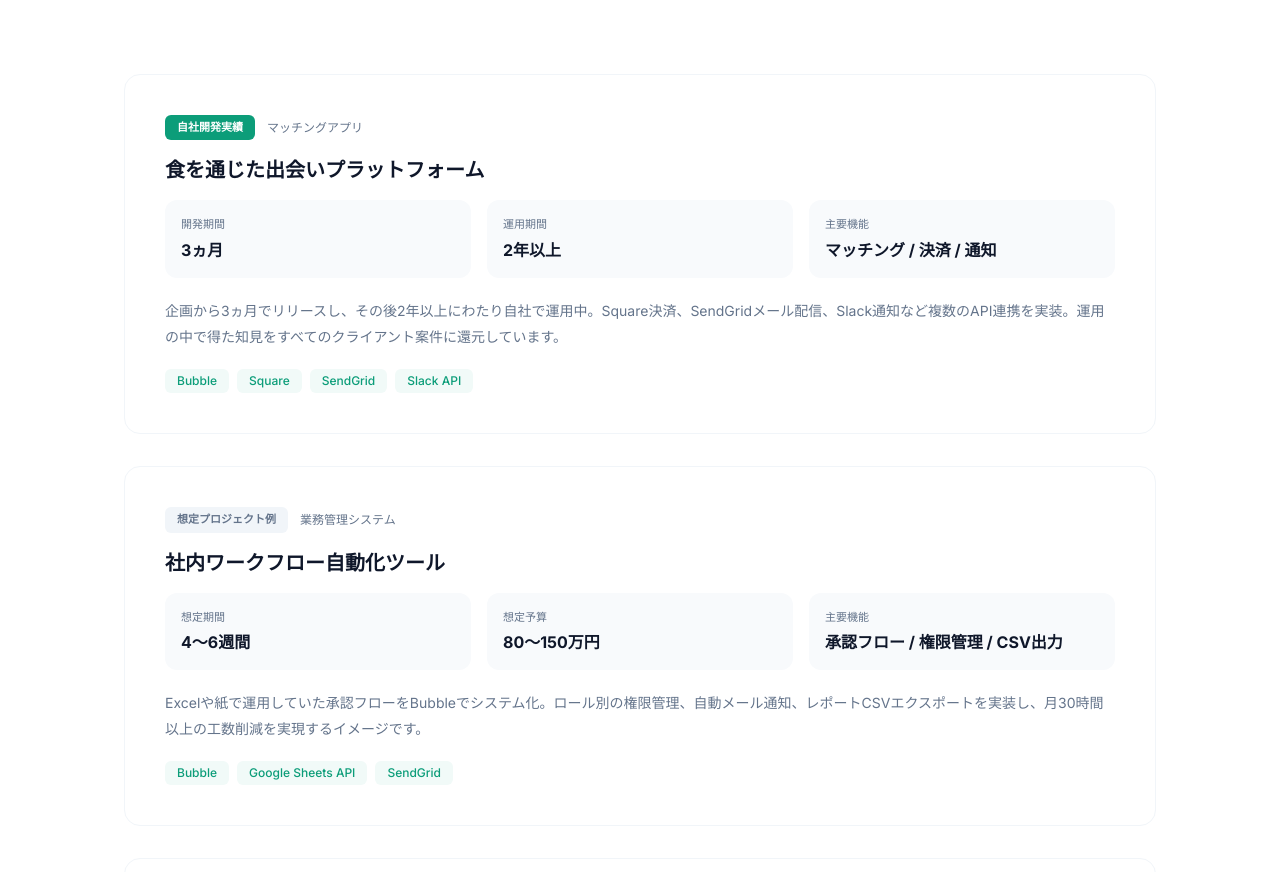
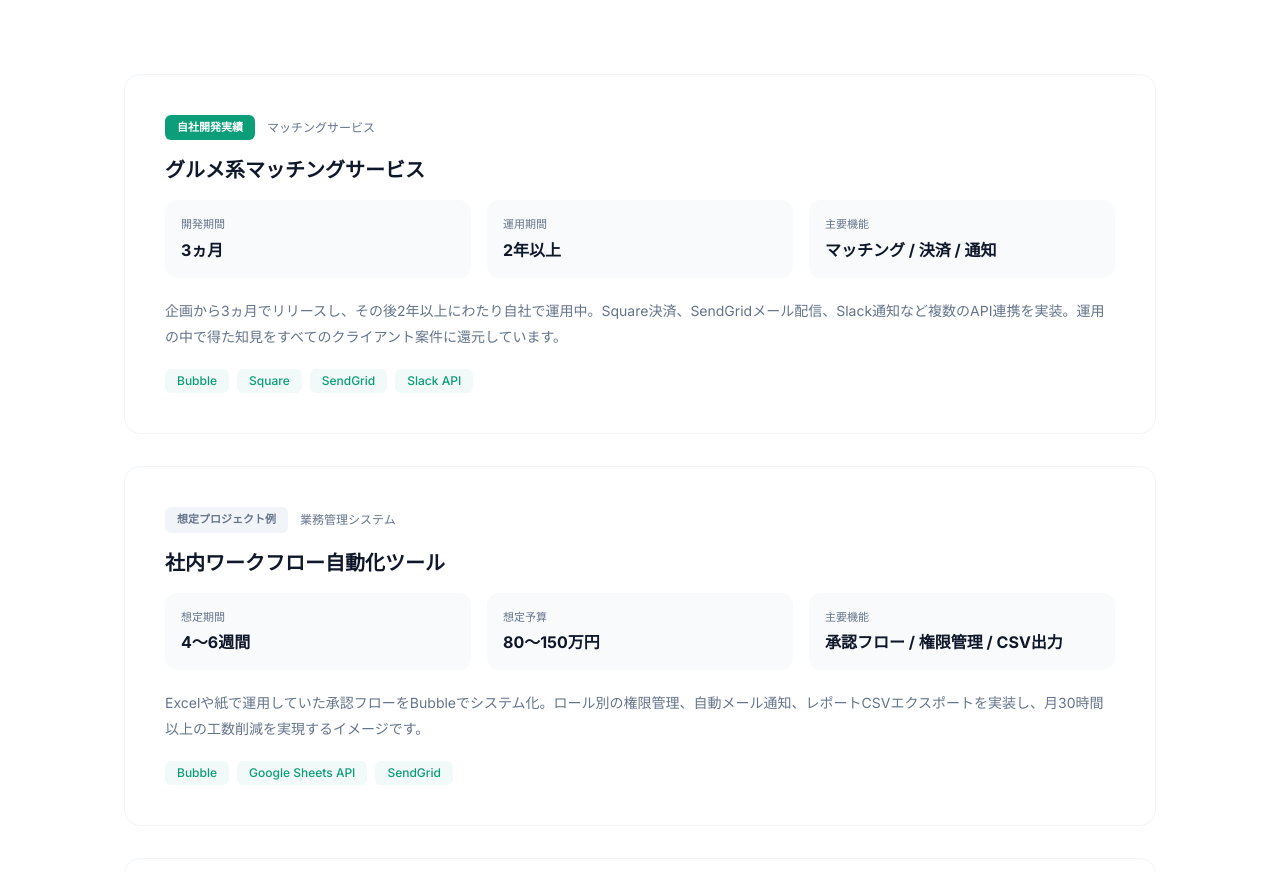
Before and after one commit to ogura-ux/human-mode-site, a Next.js app: page /dev in a window 1280 px wide. Shown: the part 2540-3412 px from the top of the page. Built offline with nearby package versions, Linux system fonts and the light colour scheme.

Commit message:
Fix case study title: グルメ系マッチングサービス
Co-Authored-By: Claude Opus 4.6 <noreply@anthropic.com>

```diff
--- a/src/components/dev/CaseStudies.tsx
+++ b/src/components/dev/CaseStudies.tsx
@@ -3,8 +3,8 @@ import SectionLabel from "@/components/ui/SectionLabel";
 
 const cases = [
   {
-    category: "マッチングアプリ",
-    title: "食を通じた出会いプラットフォーム",
+    category: "マッチングサービス",
+    title: "グルメ系マッチングサービス",
     tag: "自社開発実績",
     tagColor: "bg-brand text-white",
     specs: [
```
